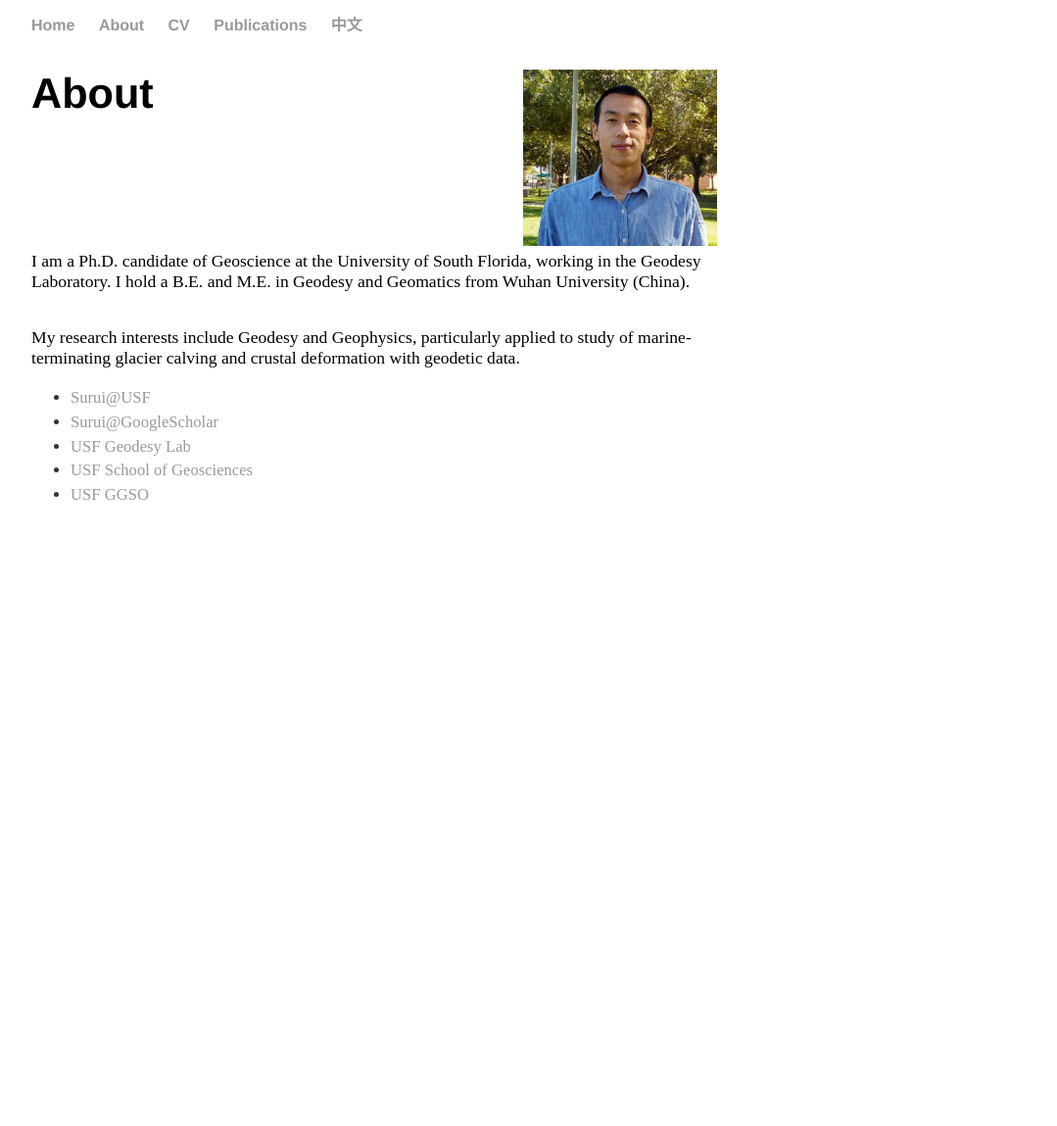
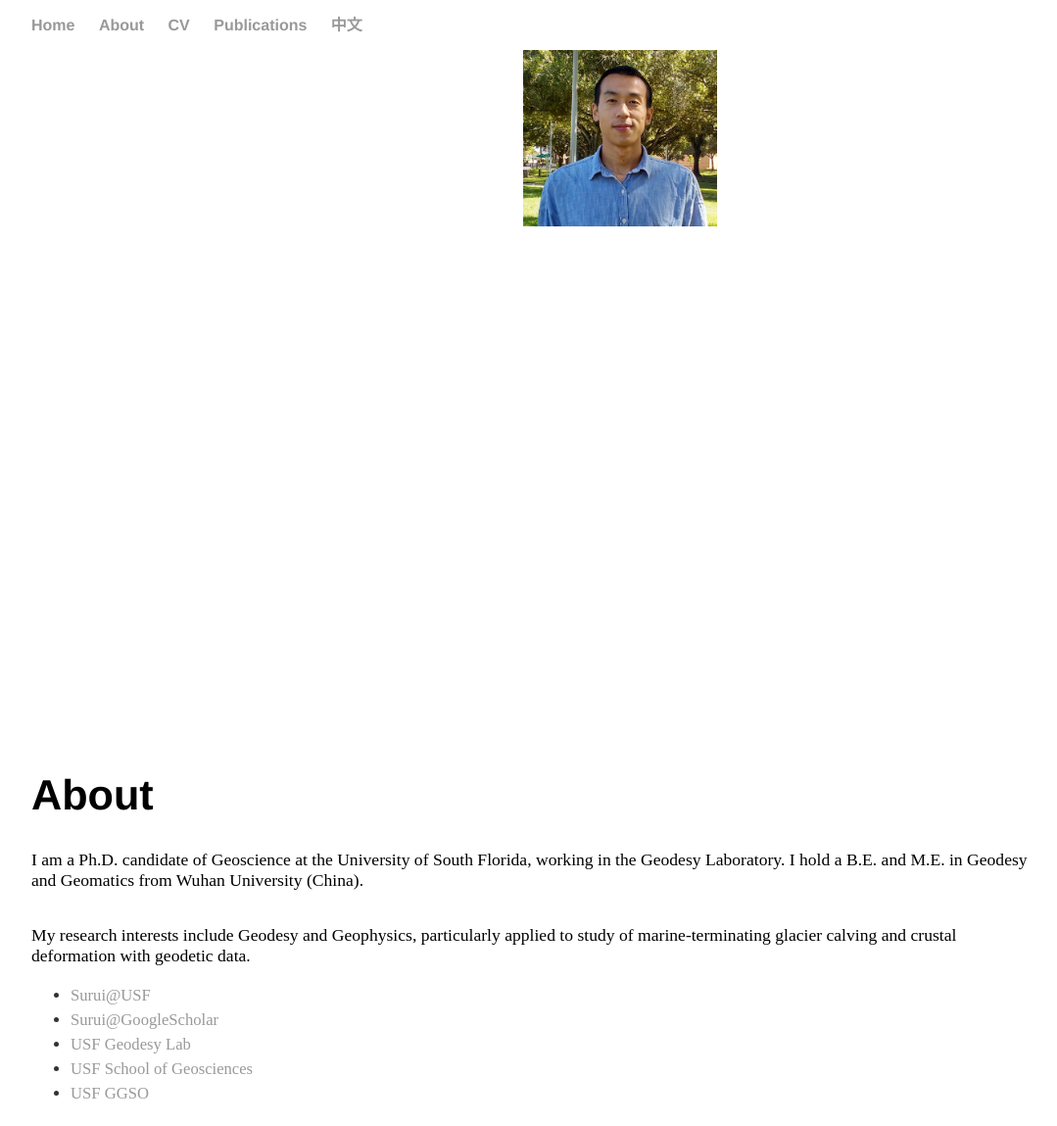
Before and after one commit to suruixie/suruixie.github.io, a Jekyll site: the page built from about/index.html, in a window 1280 px wide. Shown: the whole page at 98% size, without its empty margins (96-1175 px from the left). Built offline with Jekyll 4.4.1, drawn with Linux system fonts in a browser that asks for light colours; before the commit the page ends 900 px from its top, so only the background shows below that.

Commit message:
Update index.html

```diff
--- a/about/index.html
+++ b/about/index.html
@@ -4,11 +4,12 @@
 ---
 
 <body>
-    <div class="image-div">
-	<img height="180" src="../images/Surui_2018.jpg" width=auto>
+	<div class="image-div">
+		<img height="180" src="../images/Surui_2018.jpg" width=auto>
+	</div>
         <div class="sideText">
 	    <h2 style="margin-bottom:0.3em;">About</h2>
-		<p style="margin-top:0.3em;">I am a Ph.D. candidate of Geoscience at the University of South Florida, working in the Geodesy Laboratory. I hold a B.E. and M.E. in Geodesy and Geomatics from Wuhan University (China).</p>
+		<p>I am a Ph.D. candidate of Geoscience at the University of South Florida, working in the Geodesy Laboratory. I hold a B.E. and M.E. in Geodesy and Geomatics from Wuhan University (China).</p>
 	    	<p>My research interests include Geodesy and Geophysics, particularly applied to study of marine-terminating glacier calving and crustal deformation with geodetic data.</p>
 		<ul class="contacts">
 			<li style="font-size:0.8em;"><a href="http://hennarot.forest.usf.edu/main/depts/geosci/students/suruixie/">Surui@USF</a></li>
@@ -18,5 +19,4 @@
 			<li style="font-size:0.8em;"><a href="http://shell.cas.usf.edu/geograd/index.html">USF GGSO</a></li>
 		</ul>
         </div>
-    </div>
 </body>
```
